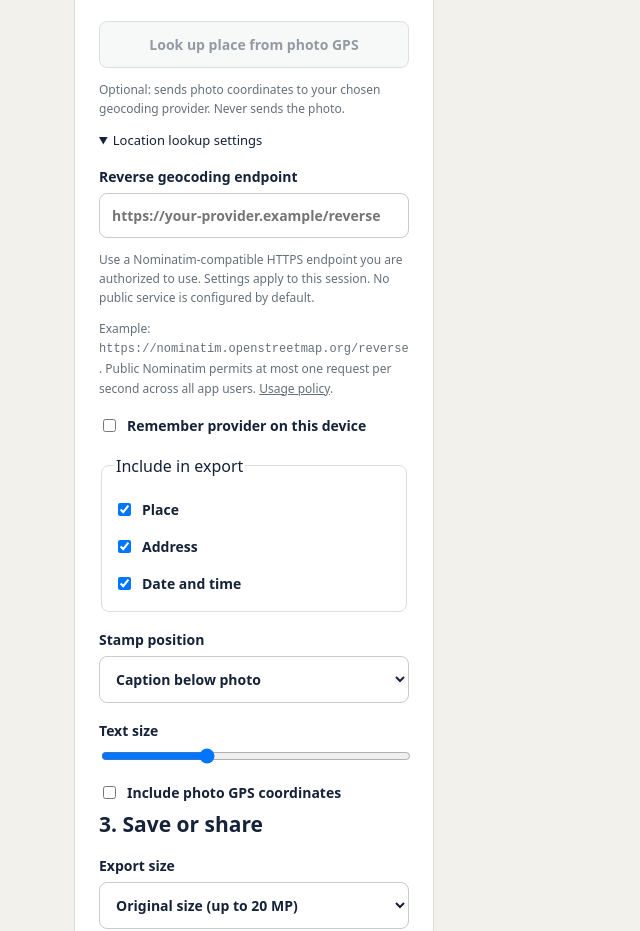
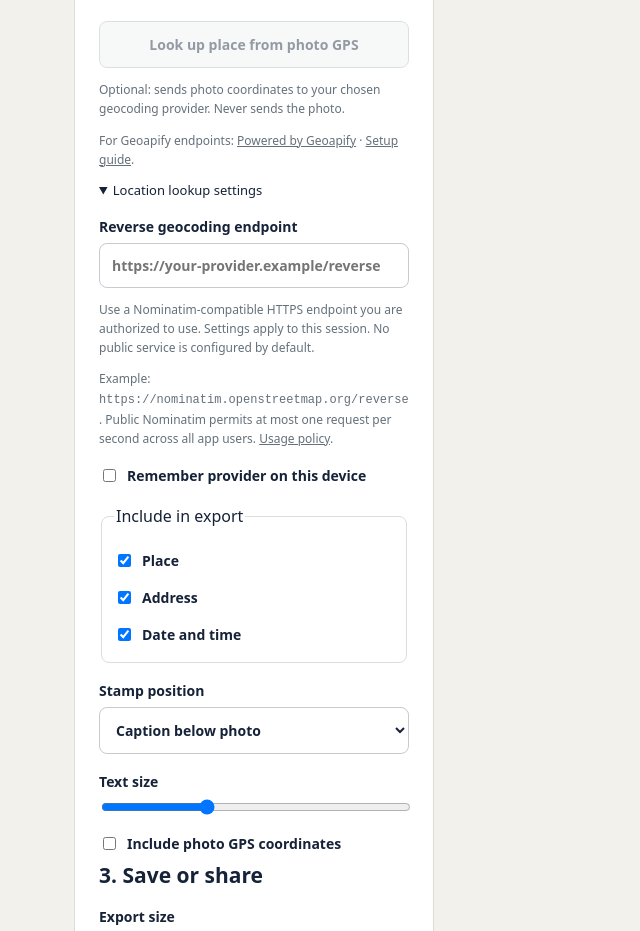
Before and after one commit to mohammad-a-s/photostamp, a plain HTML site: page site/index.html in a window 1280 px wide. Shown: the part 1162-2093 px from the top of the page, without its empty margins (0-640 px from the left). Drawn offline with Linux system fonts and the light colour scheme.

Commit message:
Link Geoapify setup and attribution

```diff
--- a/site/index.html
+++ b/site/index.html
@@ -4,6 +4,6 @@
 <section class="editor"><div class="controls"><h2>1. Choose photo</h2><label class="upload">Choose an original photo<input id="photo" type="file" accept="image/jpeg,image/png,image/webp,image/heic,image/heif"></label><p class="hint">Original files may contain GPS and capture time. Shared images often lose this information. HEIC support depends on your browser; use JPEG if it won’t open.</p><p id="status" role="status" aria-live="polite">Choose a photo to begin.</p>
 <h2>2. Edit stamp</h2><button id="restore">Restore original metadata</button><button id="clear">Clear photo</button><label>Place or event<input id="place" maxlength="120" placeholder="e.g. Kuala Lumpur International Airport"></label><label>Address or description<input id="address" maxlength="200" placeholder="e.g. Sepang, Selangor, Malaysia"></label><p id="locationSource" class="hint">Location: not provided</p>
 <label>Capture date and time<input id="captured" type="datetime-local" step="1"></label><label>Time zone label (optional)<input id="zone" maxlength="24" placeholder="e.g. MYT / UTC+08:00"></label><p id="timeSource" class="hint">Capture time: not provided</p>
-<button id="lookup" disabled>Look up place from photo GPS</button><p class="hint">Optional: sends photo coordinates to your chosen geocoding provider. Never sends the photo.</p><details open><summary>Location lookup settings</summary><label>Reverse geocoding endpoint<input id="endpoint" type="url" placeholder="https://your-provider.example/reverse"></label><p class="hint">Use a Nominatim-compatible HTTPS endpoint you are authorized to use. Settings apply to this session. No public service is configured by default.</p><p class="hint">Example: <code>https://nominatim.openstreetmap.org/reverse</code>. Public Nominatim permits at most one request per second across all app users. <a href="https://operations.osmfoundation.org/policies/nominatim/">Usage policy</a>.</p><label class="check"><input type="checkbox" id="rememberProvider"> Remember provider on this device</label></details>
+<button id="lookup" disabled>Look up place from photo GPS</button><p class="hint">Optional: sends photo coordinates to your chosen geocoding provider. Never sends the photo.</p><p class="hint">For Geoapify endpoints: <a href="https://www.geoapify.com/">Powered by Geoapify</a> · <a href="https://github.com/mohammad-a-s/photostamp/blob/main/docs/GEOAPIFY.md">Setup guide</a>.</p><details open><summary>Location lookup settings</summary><label>Reverse geocoding endpoint<input id="endpoint" type="url" placeholder="https://your-provider.example/reverse"></label><p class="hint">Use a Nominatim-compatible HTTPS endpoint you are authorized to use. Settings apply to this session. No public service is configured by default.</p><p class="hint">Example: <code>https://nominatim.openstreetmap.org/reverse</code>. Public Nominatim permits at most one request per second across all app users. <a href="https://operations.osmfoundation.org/policies/nominatim/">Usage policy</a>.</p><label class="check"><input type="checkbox" id="rememberProvider"> Remember provider on this device</label></details>
 <fieldset><legend>Include in export</legend><label class="check"><input type="checkbox" id="showPlace" checked> Place</label><label class="check"><input type="checkbox" id="showAddress" checked> Address</label><label class="check"><input type="checkbox" id="showTime" checked> Date and time</label></fieldset><label>Stamp position<select id="position"><option value="caption">Caption below photo</option><option value="bottom">Bottom overlay</option><option value="top">Top</option></select></label><label>Text size<input id="size" type="range" min="2" max="5" step="0.25" value="3"></label><label class="check"><input id="gps" type="checkbox"> Include photo GPS coordinates</label><h2>3. Save or share</h2><label>Export size<select id="resolution"><option value="100000">Original size (up to 20 MP)</option><option value="2048">Sharing size (2048 px)</option></select></label><button id="share" hidden disabled>Share stamped photo</button><button id="download" class="primary" disabled>Download stamped JPEG</button><button id="install" hidden>Install PhotoStamp</button><p class="hint">On iPhone: open in Safari, then Share → Add to Home Screen. Offline editing is ready after the first successful load.</p><button id="updateApp" hidden>Update app</button><p class="hint">PhotoStamp v2.2 · Appearance preferences are saved on this device. Photos and place details are not saved.</p><p id="offline" class="hint" role="status"></p></div>
 <div class="preview"><div id="empty">Your photo preview will appear here.</div><canvas id="canvas" hidden aria-label="Stamped photo preview"></canvas><p class="hint">Export uses the photo’s decoded resolution, up to 20 megapixels to reduce memory use. Keep your original file.</p></div></section><footer>© 2026 mohammad-a-s · <a href="https://github.com/mohammad-a-s/photostamp/blob/main/LICENSE" rel="noreferrer">MIT License</a><br>PhotoStamp v2 · Local editing · No photo uploads<br>Location names, when used: <a href="https://www.openstreetmap.org/copyright" rel="noreferrer">© OpenStreetMap contributors</a>. Review location names before exporting.</footer></main></body></html>
```
